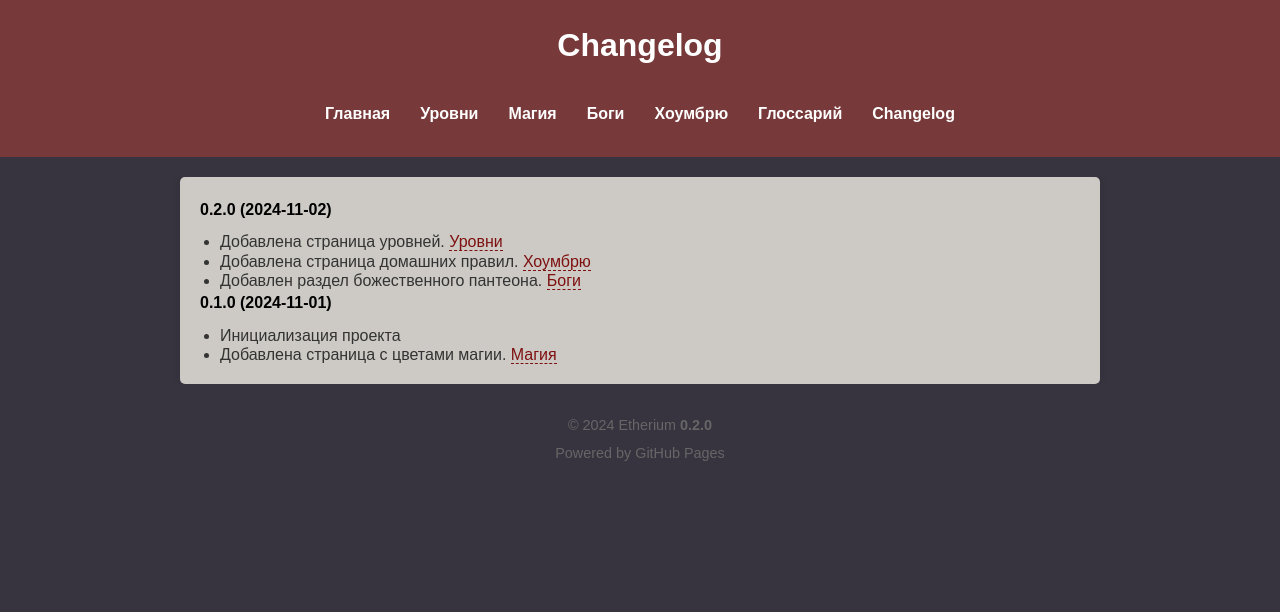
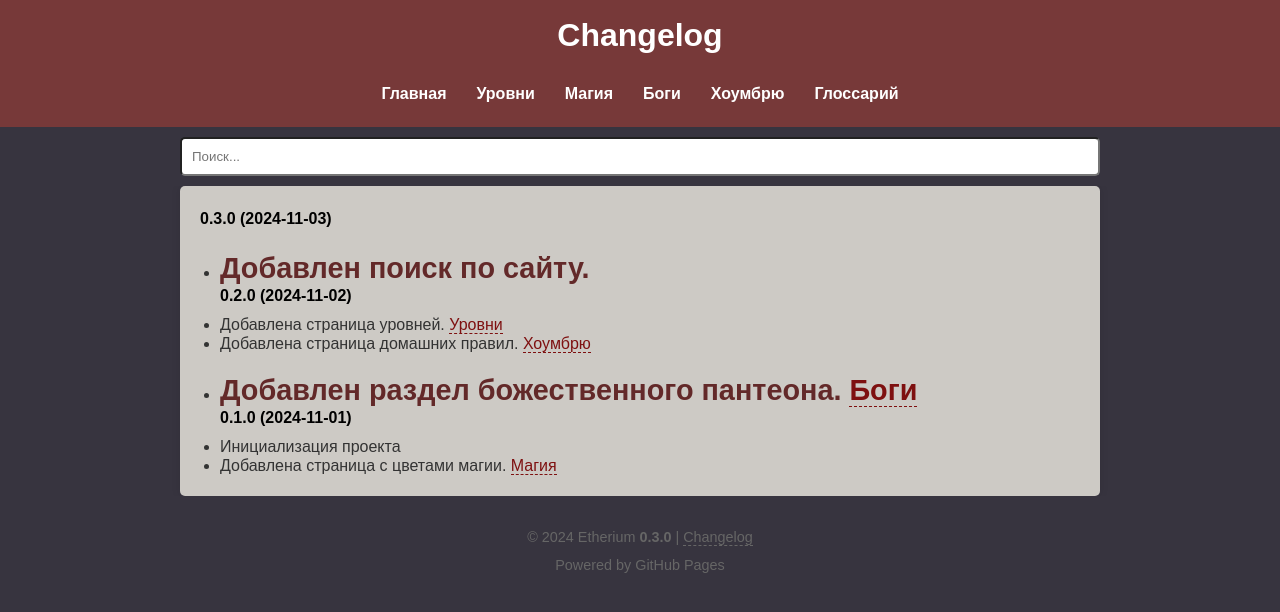
Before and after one commit to KovalevEvgeniy/etherium, a Jekyll site: the page built from changelog.md, in a window 1280 px wide. Shown: the top 612 px of the page. Built offline with Jekyll 4.4.1, drawn with Linux system fonts in a browser that asks for light colours.

Commit message:
added search

```diff
--- /dev/null
+++ b/Gemfile
@@ -0,0 +1,5 @@
+source "https://rubygems.org"
+
+gem "jekyll", "~> 3.10.0"
+gem "kramdown-parser-gfm"
+gem "webrick"
--- a/_config.yml
+++ b/_config.yml
@@ -1,6 +1,5 @@
 title: "Etherium"
 markdown: kramdown
-theme: jekyll-theme-cayman
 
 colors:
   sun: "#ff9f0e"
--- a/_layouts/default.html
+++ b/_layouts/default.html
@@ -5,6 +5,7 @@
     <meta name="viewport" content="width=device-width, initial-scale=1.0">
     <title>{{ ("Etherium" + " | " + page.title) | default: "Etherium" }}</title>
     <link rel="stylesheet" href="{{ '/assets/css/style.css' | relative_url }}">
+    <script src="{{ '/assets/js/script.js' | relative_url }}" defer></script>
 </head>
 <body>
 <header>
@@ -17,21 +18,41 @@
             <a href="{{ '/data/gods/' | relative_url }}">Боги</a>
             <a href="{{ '/data/homebrew/' | relative_url }}">Хоумбрю</a>
             <a href="{{ '/data/glossary/' | relative_url }}">Глоссарий</a>
-            <a href="{{ '/changelog' | relative_url }}">Changelog</a>
         </nav>
     </div>
 </header>
 
-<main>
+<div class="search">
+    <div class="container">
+        <form action="{{ '/search' | relative_url }}" method="get">
+            <input type="search" name="search" placeholder="Поиск...">
+            <!--                <button type="submit">Найти</button>-->
+        </form>
+    </div>
+</div>
+
+<main class="main">
+
     <div class="container">
         <div class="island">
             {{ content }}
         </div>
     </div>
+
+    <section class="result">
+        <div class="container">
+            <div class="island">
+                <p class="no-results">По вашему запросу ничего не найдено.</p>
+                <section class="results">
+
+                </section>
+            </div>
+        </div>
+    </section>
 </main>
 
-<footer>
-    <p>&copy; {{ "now" | date: "%Y" }} Etherium <strong>0.2.0</strong></p>
+<footer class="footer">
+    <p>&copy; {{ "now" | date: "%Y" }} Etherium <strong>0.3.0</strong> | <a href="{{ '/changelog' | relative_url }}">Changelog</a></p>
     <p>Powered by GitHub Pages</p>
 </footer>
 </body>
--- a/assets/css/style.css
+++ b/assets/css/style.css
@@ -34,16 +34,16 @@
 /* Header styling */
 header {
     text-align: center;
-    padding: 20px 0;
+    padding: 10px 0;
     background-color: #773939;
     color: white;
-    margin-bottom: 20px;
+    margin-bottom: 10px;
 }
 
 header h1 {
     margin: 0;
     font-size: 2em;
-    margin-bottom: 20px;
+    margin-bottom: 10px;
 }
 
 nav {
@@ -65,7 +65,8 @@
 }
 
 /* Main content styling */
-main {
+.main {
+    position: relative;
 
     em {
         font-style: italic;
@@ -116,9 +117,20 @@
         content: "↗"
     }
 
-    ul {
+    ul, ol {
         padding-left: 20px;
         line-height: 1.2;
+    }
+
+    th, td {
+        padding: 5px;
+        font-size: .9em;
+    }
+
+    hr {
+        border: 0;
+        border-top: 1px solid #632828;
+        margin: 40px 0;
     }
 }
 
@@ -127,16 +139,22 @@
     margin-bottom: 10px;
 }
 
-/* Footer styling */
-footer {
+.footer {
     text-align: center;
     margin-top: 30px;
     font-size: 0.9em;
     color: #666;
-}
-
-footer p {
-    margin: 5px;
+    p {
+        margin: 5px;
+    }
+    a {
+        color: #666;
+        text-decoration: none;
+        border-bottom: 1px dashed;
+        &:hover {
+            color: #333;
+        }
+    }
 }
 
 .colored-box {
@@ -168,3 +186,39 @@
         font-size: 0.9em;
     }
 }
+
+.result {
+    position: absolute;
+    top: 0;
+    left: 0;
+    right: 0;
+    bottom: 0;
+    background-color: #37343f;
+    display: none;
+
+
+    li {
+        list-style: none;
+        padding: 10px;
+        background-color: #cdcac5;
+        border-radius: 5px;
+        margin-bottom: 5px;
+    }
+
+    .highlight {
+        background-color: #FFFFFF;
+    }
+}
+
+.search {
+    margin-bottom: 10px;
+    input {
+        width: 100%;
+        padding: 10px;
+        box-sizing: border-box;
+        border-radius: 5px;
+        &:focus {
+            outline: none;
+        }
+    }
+}
--- /dev/null
+++ b/assets/js/script.js
@@ -0,0 +1,76 @@
+const Search = {
+    data: [],
+    init() {
+        this.getData();
+        const search = document.querySelector('.search input');
+        search.addEventListener('input', this.search.bind(this));
+    },
+    getData() {
+        const baseUrl = window.location.origin.includes('github.io') ? '/etherium' : '';
+        fetch(`${baseUrl}/search.json`)
+            .then(response => response.json())
+            .then(data => {
+                this.data = data;
+            });
+    },
+    search(e) {
+        const query = e.target.value.toLowerCase().trim();
+        const result = document.querySelector('.result');
+
+        if (query.length < 3) {
+            result.style.display = 'none';
+            return;
+        }
+
+        result.style.display = 'block';
+
+        const results = document.querySelector('.results');
+        const noResults = document.querySelector('.no-results');
+
+        const filteredData = this.data.filter(item => {
+            return item.content.toLowerCase().includes(query);
+        });
+
+        if (filteredData.length === 0) {
+            this.clear();
+        } else {
+            results.innerHTML = this.getItems(filteredData, query);
+            results.style.display = 'block';
+            noResults.style.display = 'none';
+        }
+
+    },
+    getItems(data, query) {
+        const queryRegex = new RegExp(query, 'gi');
+
+        return data.map(item => {
+            const text = item.content
+                .split('\n')
+                .filter(paragraph => paragraph.toLowerCase().includes(query.toLowerCase()))
+                .map(paragraph => {
+                    return paragraph.replace(queryRegex, match => `<span class="highlight">${match}</span>`);
+                })
+                .map(paragraph => `<p>${paragraph}</p>`)
+                .filter((paragraph, index) => index < 3)
+                .join('');
+
+            return `
+            <li>
+                <h3>${item.title}</h3>
+                ${text}
+                <a href="${item.url}">Перейти</a>
+            </li>
+        `;
+        }).join('');
+    },
+    clear() {
+        const results = document.querySelector('.results');
+        const noResults = document.querySelector('.no-results');
+
+        results.innerHTML = '';
+        results.style.display = 'none';
+        noResults.style.display = 'block';
+    }
+}
+
+Search.init();
```
Also changed, not shown: Gemfile.lock (added), changelog.md, 1 other file.
